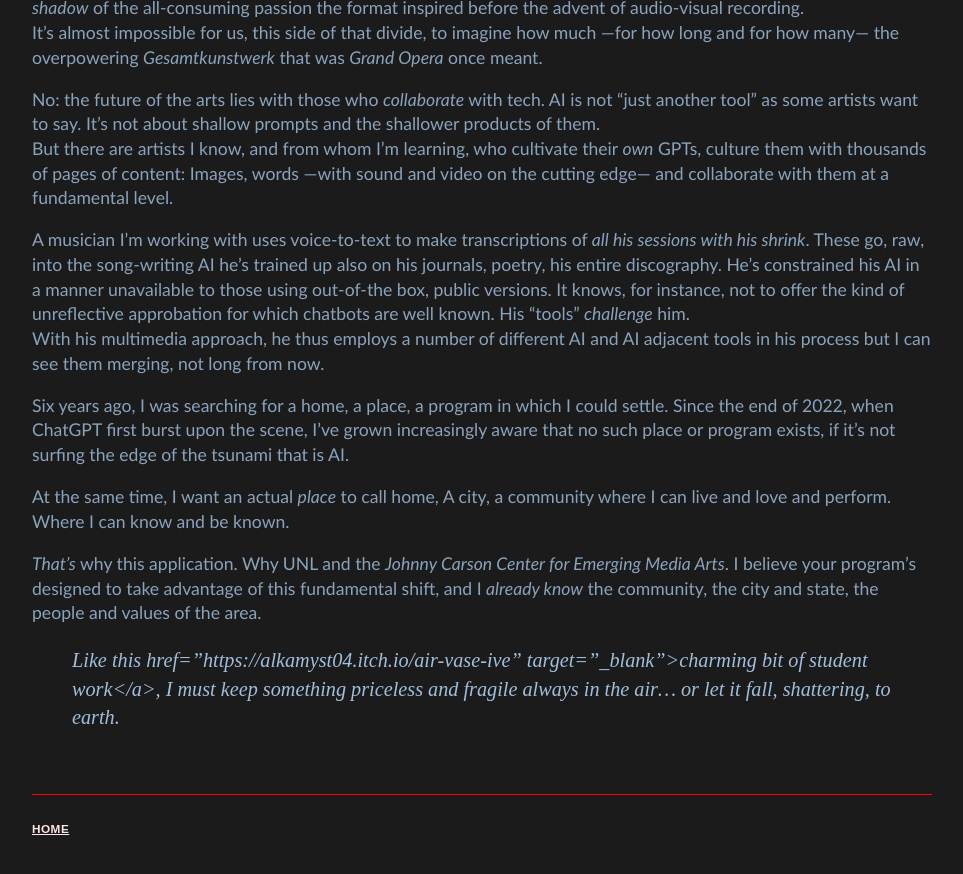
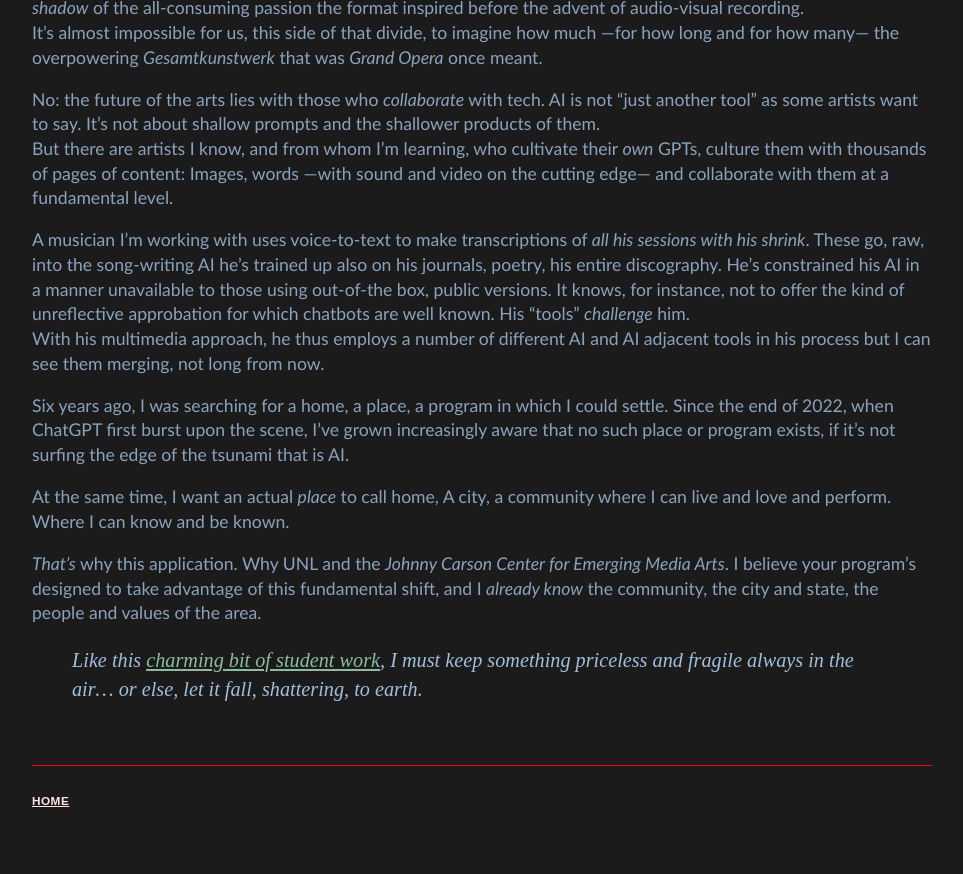
Before and after one commit to Interactimation/portfolio, a Jekyll site: the page built from teaching/index.md, in a window 1280 px wide and 900 px high, scrolled down 4582 px. Shown: the top 874 px of the window, without its empty margins (158-1121 px from the left). Built offline with Jekyll 4.4.1, drawn with Linux system fonts in a browser that asks for light colours.

Commit message:
link in quote

```diff
--- a/teaching/index.md
+++ b/teaching/index.md
@@ -158,7 +158,7 @@ At the same time, I want an actual _place_ to call home, A city, a community whe
 
 _That's_ why this application. Why UNL and the _Johnny Carson Center for Emerging Media Arts_. I believe your program's designed to take advantage of this fundamental shift, and I _already know_ the community, the city and state, the people and values of the area.
 
-> Like this href="https://alkamyst04.itch.io/air-vase-ive" target="_blank"><i>charming bit of student work</i></a>, I must keep something priceless and fragile always in the air... or let it fall, shattering, to earth.
+> Like this <a href="https://alkamyst04.itch.io/air-vase-ive" target="_blank"><i>charming bit of student work</i></a>, I must keep something priceless and fragile always in the air... or else, let it fall, shattering, to earth.
 
 <br />
 
```
